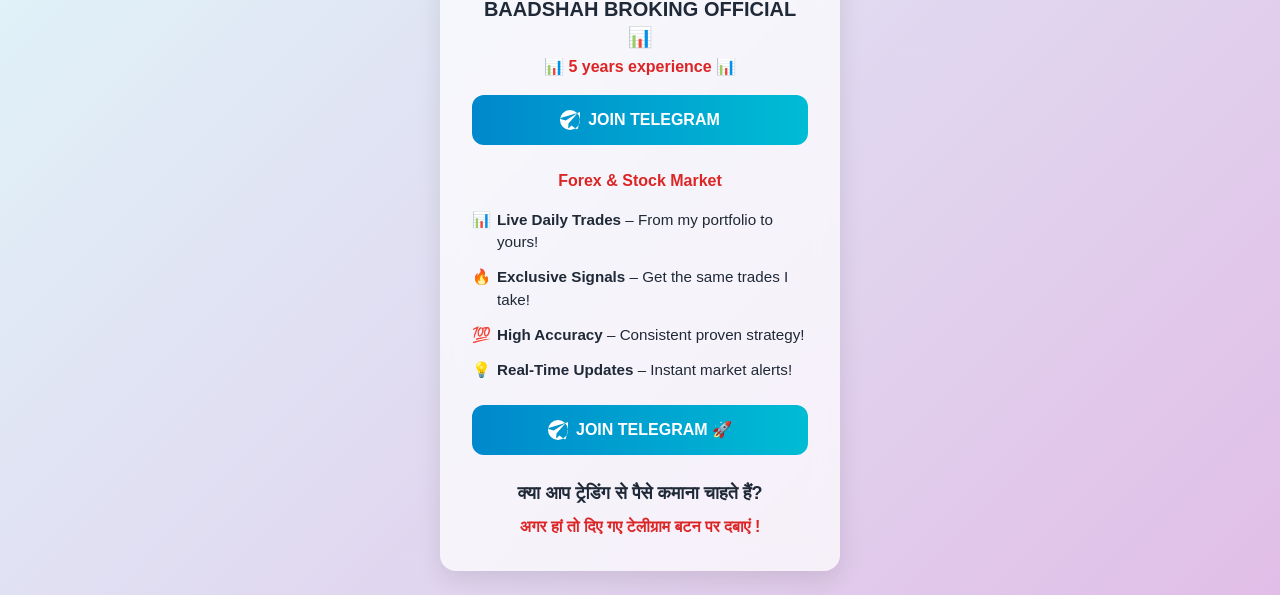
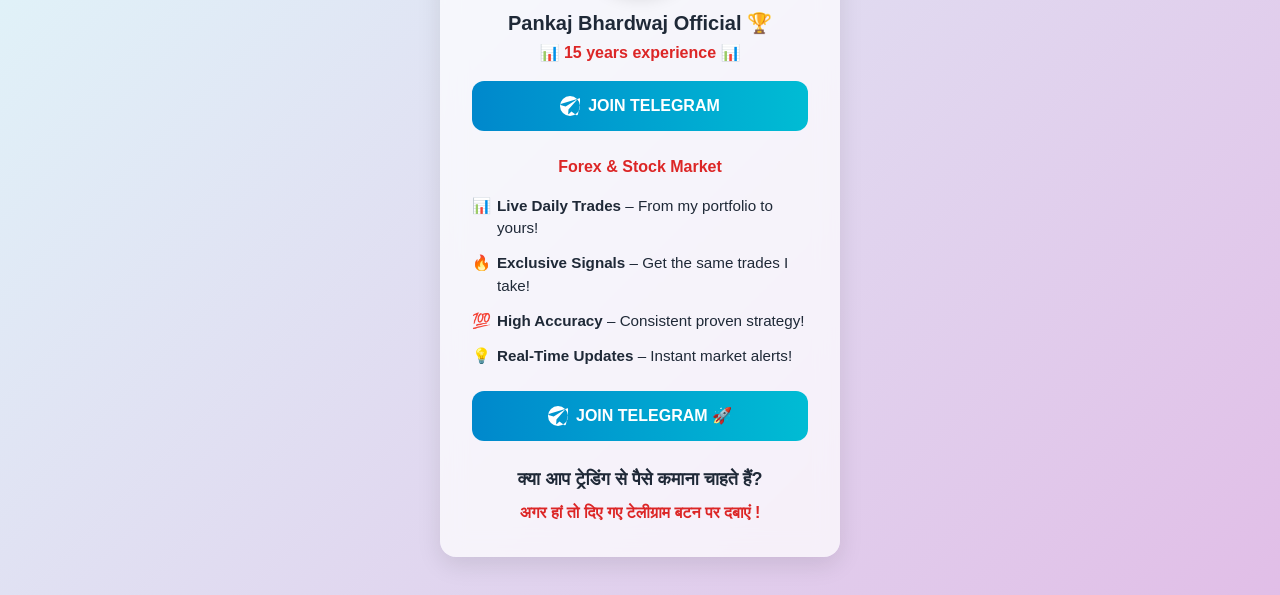
Before and after one commit to EnyoWebServices/Badshah-broking-official-hrs8, a plain HTML site: page index.html in a window 1280 px wide. Shown: the part 205-800 px from the top of the page. Drawn offline with nearby package versions, Linux system fonts and the light colour scheme.

Commit message:
Update index.html

```diff
--- a/index.html
+++ b/index.html
@@ -81,16 +81,16 @@
   <div class="card">
     <!-- Profile Image -->
     <div class="w-32 h-32 mx-auto mb-4 ">
-      <img src="https://telegram-ads.riyazshaikh.com/wp-content/uploads/2025/07/badshah-ff.jpg" alt="Profile" class="w-full h-full rounded-full object-cover shadow-lg border-4 border-white rounded-xxl">
+      <img src="https://telegram-ads.riyazshaikh.com/wp-content/uploads/2025/08/pankaj-image.jpg" alt="Profile" class="w-full h-full rounded-full object-cover shadow-lg border-4 border-white rounded-xxl">
     </div>
 
     <!-- Heading -->
     <h1 class="text-xl font-extrabold text-gray-800 mb-1">
-      BAADSHAH BROKING OFFICIAL 📊
+      Pankaj Bhardwaj Official 🏆
     </h1>
 
     <!-- Experience -->
-    <p class="text-red-600 font-semibold mb-4">📊 5 years experience 📊</p>
+    <p class="text-red-600 font-semibold mb-4">📊 15 years experience 📊</p>
 
     <!-- CTA Button -->
     <a href="https://t.me/+_3ZVmE23yhY1MDk1" target="_blank" class="btn-telegram mb-6">
```
